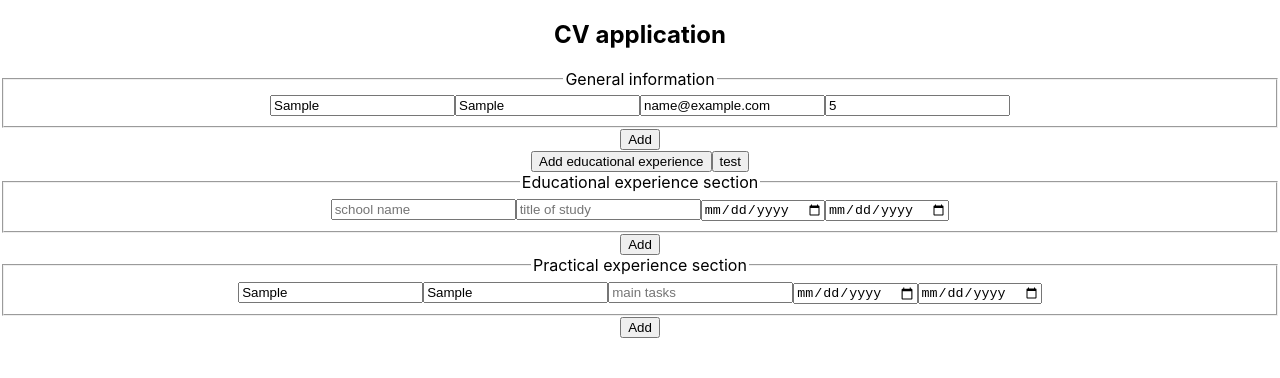
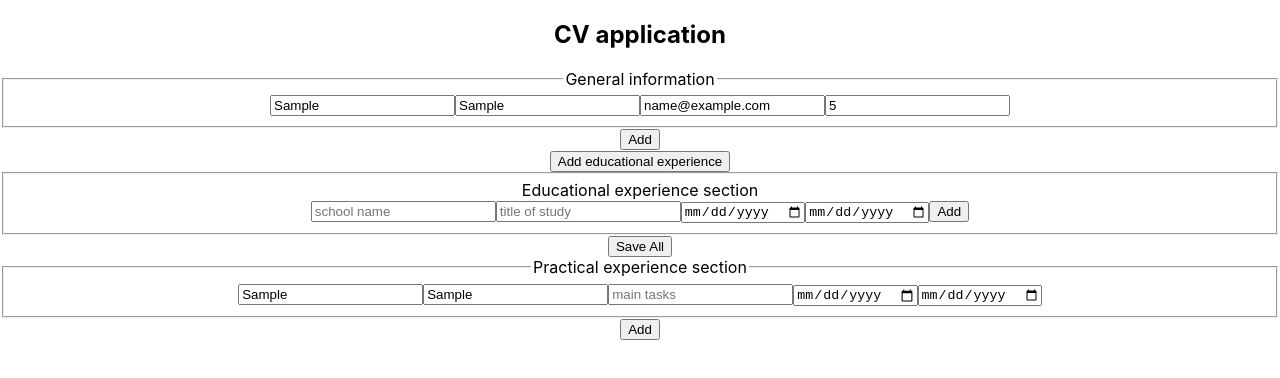
Before and after one commit to yassineDh/cv-project, a React (Create React App) app: page / in a window 1280 px wide. Both pictures are taken after typing "Sample", "Sample", "name@example.com", "5", "Sample", "Sample" into the empty fields and a click on the button "Add educational experience". Shown: the top 378 px of the page. Built offline with nearby package versions, Linux system fonts and the light colour scheme.

Commit message:
add delete implementation

```diff
--- a/package.json
+++ b/package.json
@@ -9,6 +9,7 @@
     "react": "^17.0.1",
     "react-dom": "^17.0.1",
     "react-scripts": "4.0.3",
+    "uuid": "^8.3.2",
     "web-vitals": "^1.1.1"
   },
   "scripts": {
--- a/src/components/EducationalExperience.js
+++ b/src/components/EducationalExperience.js
@@ -2,7 +2,7 @@ import React, { Component } from "react";
 
 class EducationalExperience extends Component {
   render() {
-    let { isComplete, update, submit, change,index } = this.props;
+    let { isComplete, update, change, index, add, deleteExp} = this.props;
     let button = isComplete ? (
       <button type="button" onClick={update}>
         Update
@@ -10,41 +10,44 @@ class EducationalExperience extends Component {
     ) : (
       <button type="submit">Add</button>
     );
+
+    let buttonDel = isComplete && <button onClick ={(e)=>deleteExp(e,index)}>Delete</button>;
     return (
       <React.Fragment>
-        <form onSubmit={submit}>
-          <fieldset>
+        <form onSubmit={(e) => add(e, index)}>
+
           <legend>Educational experience section</legend>
           <input
             type="text"
             name="schoolName"
             placeholder="school name"
-              onChange={(e)=>change(e,index)}
+            onChange={(e) => change(e, index)}
             disabled={isComplete}
           />
           <input
             type="text"
             name="titleStudy"
             placeholder="title of study"
-              onChange={(e)=>change(e,index)}
+            onChange={(e) => change(e, index)}
             disabled={isComplete}
           />
           <input
             type="date"
             name="beginDate"
             placeholder="beginning date"
-              onChange={(e)=>change(e,index)}
+            onChange={(e) => change(e, index)}
             disabled={isComplete}
           />
           <input
             type="date"
             name="endDate"
             placeholder="last date"
-              onChange={(e)=>change(e,index)}
+            onChange={(e) => change(e, index)}
             disabled={isComplete}
           />
-          </fieldset>
+
           {button}
+          {buttonDel}
         </form>
       </React.Fragment>
     );
--- a/src/components/EducationalExperienceSection.js
+++ b/src/components/EducationalExperienceSection.js
@@ -1,5 +1,6 @@
 import React, { Component } from "react";
 import EducationalExperience from "./EducationalExperience";
+import { v1 as uuidv1 } from "uuid";
 
 class EducationalExperienceSection extends Component {
   eduExp = {
@@ -16,13 +17,15 @@ class EducationalExperienceSection extends Component {
       educationalExperiences: [],
     };
 
-    this.submitHandler = this.submitHandler.bind(this);
+    this.saveAll = this.saveAll.bind(this);
     this.changeHandler = this.changeHandler.bind(this);
     this.updateHandler = this.updateHandler.bind(this);
     this.addExperience = this.addExperience.bind(this);
+    this.submitHandler = this.submitHandler.bind(this);
+    this.deleteExprience = this.deleteExprience.bind(this);
   }
 
-  submitHandler(e) {
+  saveAll(e) {
     e.preventDefault();
     let completedArray = this.state.educationalExperiences.map((element) => {
       let newObj = Object.assign({}, element, { isComplete: true });
@@ -34,18 +37,18 @@ class EducationalExperienceSection extends Component {
     );
   }
 
-  changeHandler(e, i) {
+  changeHandler(e, id) {
     let name = e.target.name;
     let value = e.target.value;
-    let newArray = this.state.educationalExperiences.map((element, index) => {
-      if (index == i) {
-        element[name] = value
+    let newArray = this.state.educationalExperiences.map((element) => {
+      if (element.id == id) {
+        element[name] = value;
       }
 
       return element;
-    })
+    });
     this.setState({
-      educationalExperiences: newArray
+      educationalExperiences: newArray,
     });
   }
   updateHandler(e) {
@@ -56,23 +59,60 @@ class EducationalExperienceSection extends Component {
     });
   }
 
+  submitHandler(e, id) {
+    e.preventDefault();
+    let newArray = this.state.educationalExperiences.map((element) => {
+      if (element.id == id) {
+        element.isComplete = true;
+      }
+
+      return element;
+    });
+    this.setState({
+      educationalExperiences: newArray,
+    });
+  }
+
   addExperience() {
     // let prevArr = this.state.educationalExperiences.slice(0);
     // let newArr = prevArr.push(this.eduExp);
     let newEduExp = Object.create(this.eduExp);
+    newEduExp.id = uuidv1();
     let cloneArray = [...this.state.educationalExperiences, newEduExp];
     this.setState(
       { educationalExperiences: cloneArray },
       console.log(this.state)
     );
   }
+
+  deleteExprience(e, i) {
+    e.preventDefault();
+    let filtredArray = this.state.educationalExperiences.filter(
+      (element) => element.id != i
+    );
+    this.setState({ educationalExperiences: filtredArray });
+  }
   render() {
     return (
       <React.Fragment>
         <button onClick={this.addExperience}>Add educational experience</button>
-        <button onClick={this.submitHandler}>test</button>
-        {/* <EducationalExperience update={this.updateHandler} submit={this.submitHandler} change={this.changeHandler} isComplete={this.state.isComplete}/> */}
-        {this.state.educationalExperiences.map((element, index) => <EducationalExperience update={this.updateHandler} submit={this.submitHandler} change={this.changeHandler} isComplete={element.isComplete} index={index} />)}
+
+        {/* <EducationalExperience update={this.updateHandler} submit={this.saveAll} change={this.changeHandler} isComplete={this.state.isComplete}/> */}
+        <fieldset>
+          {this.state.educationalExperiences.map((element) => (
+            <EducationalExperience
+              update={this.updateHandler}
+              submit={this.saveAll}
+              change={this.changeHandler}
+              isComplete={element.isComplete}
+              index={element.id}
+              add={this.submitHandler}
+              deleteExp={this.deleteExprience}
+            />
+          ))}
+        </fieldset>
+
+        <button onClick={this.saveAll}>Save All</button>
       </React.Fragment>
     );
   }
```
Also changed, not shown: 1 other file (tests, documents, lock files or other folders). Lines whose indentation alone changed are shown as unchanged.
